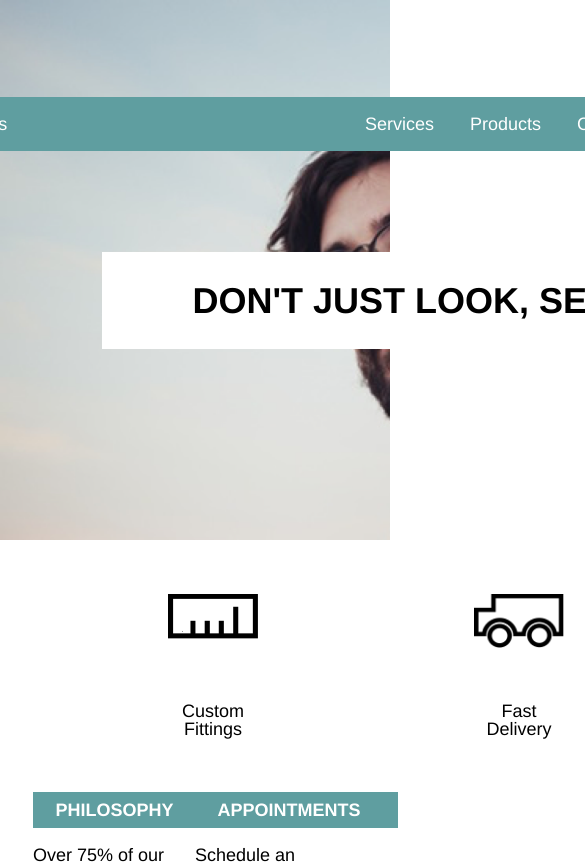
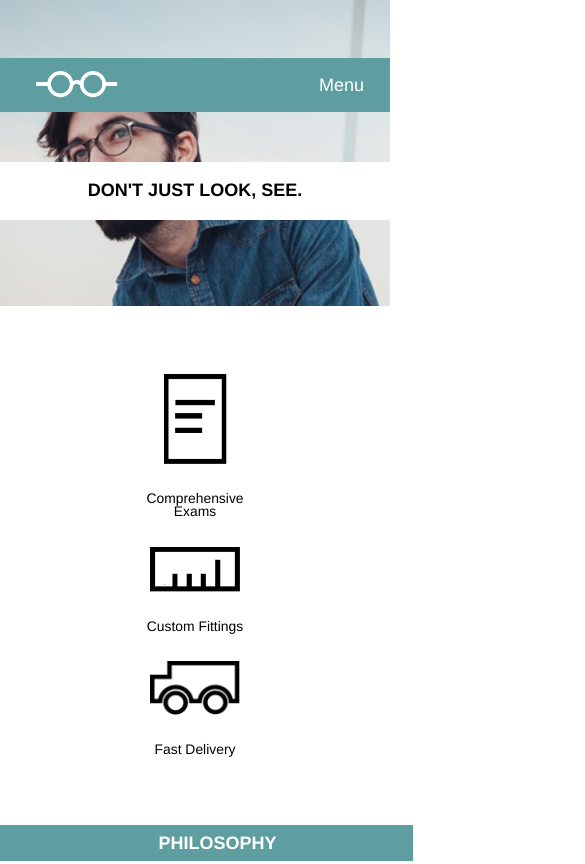
Before and after one commit to missasch/TortoiseshellOptics, a plain HTML site: page index.html in a window 390 px wide. Shown: the top 864 px of the page, 585 px wide, since content can reach past the window. Drawn offline with Linux system fonts and the light colour scheme.

Commit message:
Finished media queries

```diff
--- a/index.html
+++ b/index.html
@@ -28,9 +28,10 @@
               </div>
               <div class="navbar">
                 <ul>
-                  <li>Services</li>
-                  <li>Products</li>
-                  <li>Contact</li>
+                  <li class="menu">Services</li>
+                  <li class="menu">Products</li>
+                  <li class="menu">Contact</li>
+                  <li class="hidemenu">Menu</li>
                 </ul>
               </div>
             </div>
@@ -43,15 +44,15 @@
       <section class="info">
         <figure>
           <img src="./resources/images/paper-icon.png" alt="Paper" id="paper">
-          <figcation>Comprehensive<br>Exams</figcaption>
+          <figcaption>Comprehensive<br>Exams</figcaption>
         </figure>
         <figure>
           <img src="./resources/images/ruler-icon.png" alt="Ruler" id="ruler">
-          <figcation>Custom Fittings</figcation>
+          <figcaption>Custom Fittings</figcation>
         </figure>
         <figure>
           <img src="./resources/images/truck-icon.png" alt="Truck" id="truck">
-          <figcation>Fast Delivery</figcation>
+          <figcaption>Fast Delivery</figcation>
         </figure>
       </section>
     </div>
--- a/resources/css/style.css
+++ b/resources/css/style.css
@@ -53,6 +53,9 @@ header {
 }
 .navbar li {
   padding-right: 2rem;
+}
+.hidemenu {
+  display: none;
 }
 .textcontainer {
   width: 960px;
@@ -162,3 +165,104 @@ footer {
   padding-left: 1rem;
   align-self: center;
 }
+/*Media Queries*/
+@media only screen and (max-width: 1024px) {
+    main {
+      height: 22rem;
+      width: auto;
+    }
+    .sitecontainer {
+    width: 100%;
+    }
+    .looktext {
+      font-size: 1.33rem;
+      padding: 0.75rem 4rem;
+    }
+    .textcontainer {
+      width: 100%;
+      display: flex;
+      justify-content: flex-end;
+      position: relative;
+      top: 5rem;
+      right: 2rem;
+    }
+}
+@media only screen and (max-width: 768px) {
+    main {
+      height: 17rem;
+      background-position: 20%;
+    }
+    .hidemenu {
+      display: flex;
+      justify-content: flex-end;
+    }
+    .menu {
+      display: none;
+    }
+    header h3 {
+      display: none;
+    }
+    .sitecontainer {
+    width: 100%;
+    }
+    .looktext {
+      width: 100%;
+      font-size: 1rem;
+      text-align: center;
+      padding-top: 1rem;
+      padding-bottom: 1rem;
+
+    }
+    .textcontainer {
+      position: relative;
+      top: 9rem;
+      right: 0;
+    }
+    .info {
+      display: flex;
+      flex-direction: column;
+      align-items: center;
+      padding-top: 2.23rem; /*with the 1.54rem from the figure this equals 3.77rem*/
+      padding-bottom: 3.77rem;
+    }
+    figure {
+      width: 100%;
+      height: auto;
+      padding-top: 1.54rem;
+    }
+    figcaption {
+      font-size: 0.77rem;
+      padding-top: 1.54rem;
+    }
+    .textcontainer img {
+      padding-top: 1.54rem;
+    }
+    .appts {
+      width: 100%;
+      display: flex;
+      flex-direction: column;
+      padding-bottom: 0;
+    }
+    .appts1 {
+      width: 100%;
+    }
+    .appts1 h2 {
+      width: 100%;
+      text-align: center;
+    }
+    .appts1 p {
+      padding-top: 1rem;
+      padding-left: 0.5rem;
+      padding-bottom: 4rem;
+      text-align: left;
+      font-size: 0.77rem;
+    }
+    .containerf {
+      padding-left: 0;
+      justify-content: center;
+
+    }
+    footer p {
+      display: none;
+    }
+}
```
